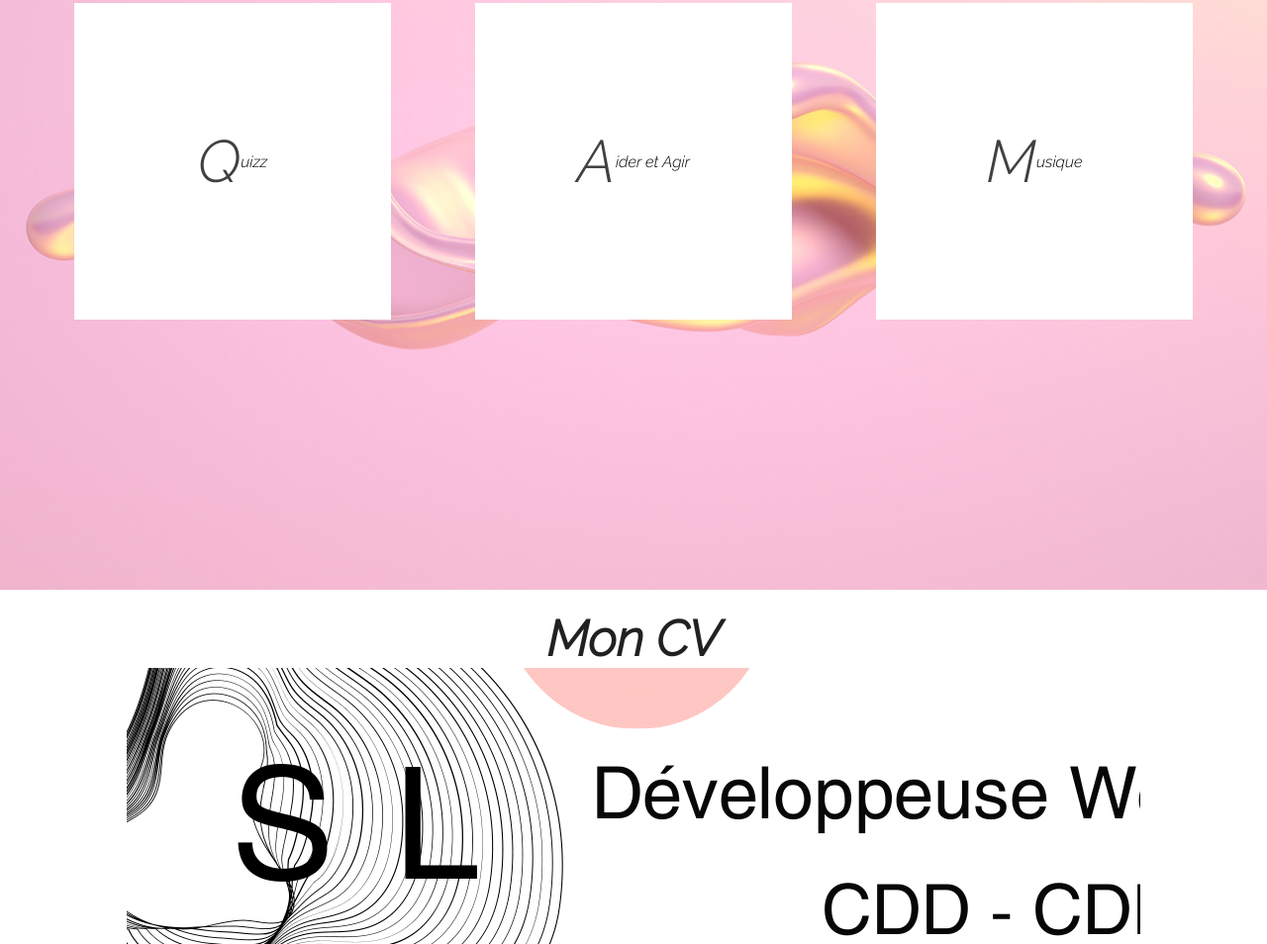
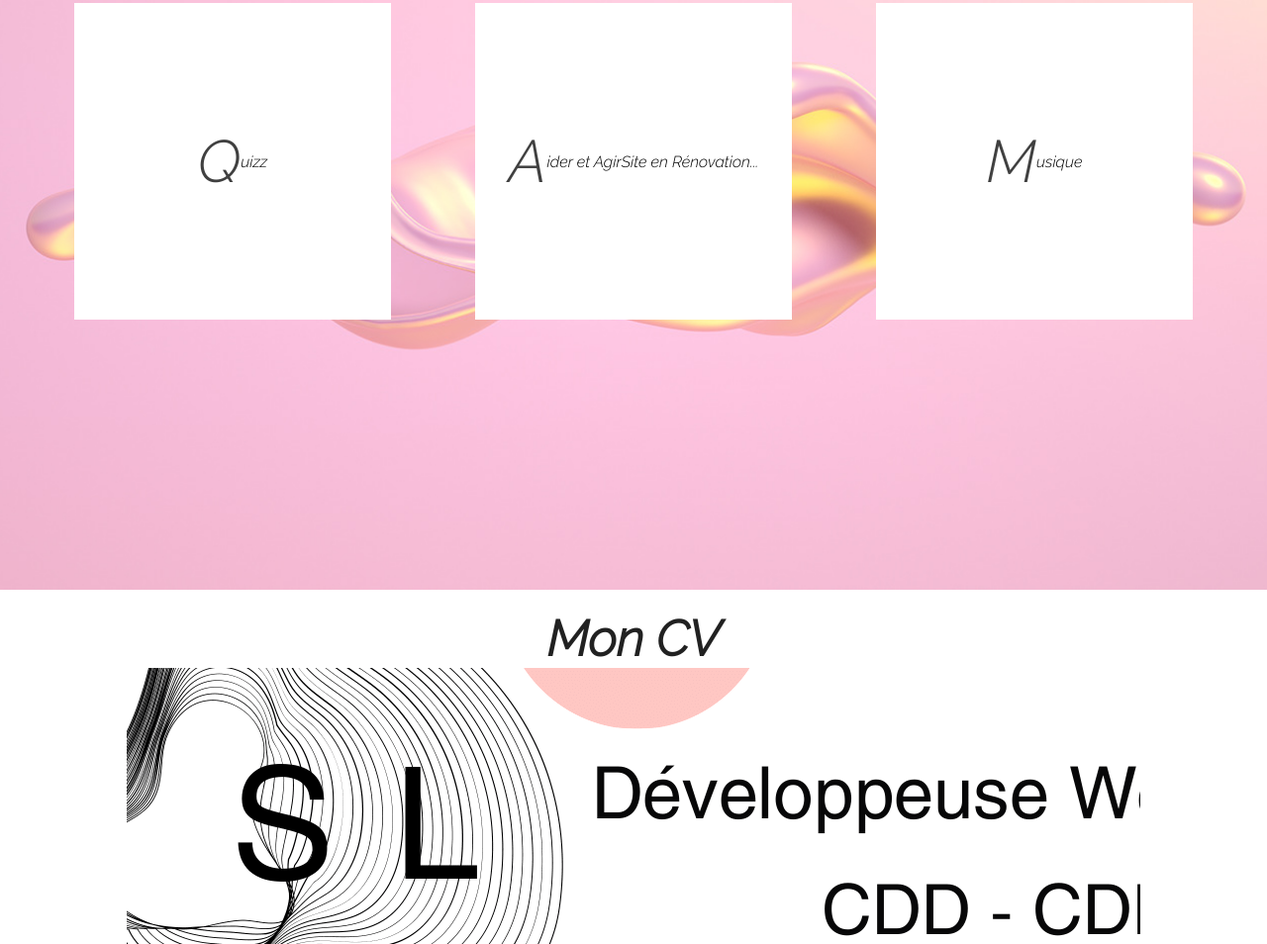
Before and after one commit to slambert-dev/slambert-dev.github.io, a plain HTML site: page index.html in a window 1280 px wide. Shown: the part 1804-2758 px from the top of the page at 99% size. Drawn offline with Linux system fonts and the light colour scheme.

Commit message:
feat add linkddd

```diff
--- a/index.html
+++ b/index.html
@@ -120,6 +120,7 @@
             <div class="box">
                 <a href="https://aideretagir.wixsite.com/monsite" target="_blank" class="quizzlink">A</a>
                 <span class="quizztxt">ider et Agir</span>
+                <span class="quizztxt">Site en Rénovation...</span>
 
             </div>
 
```
